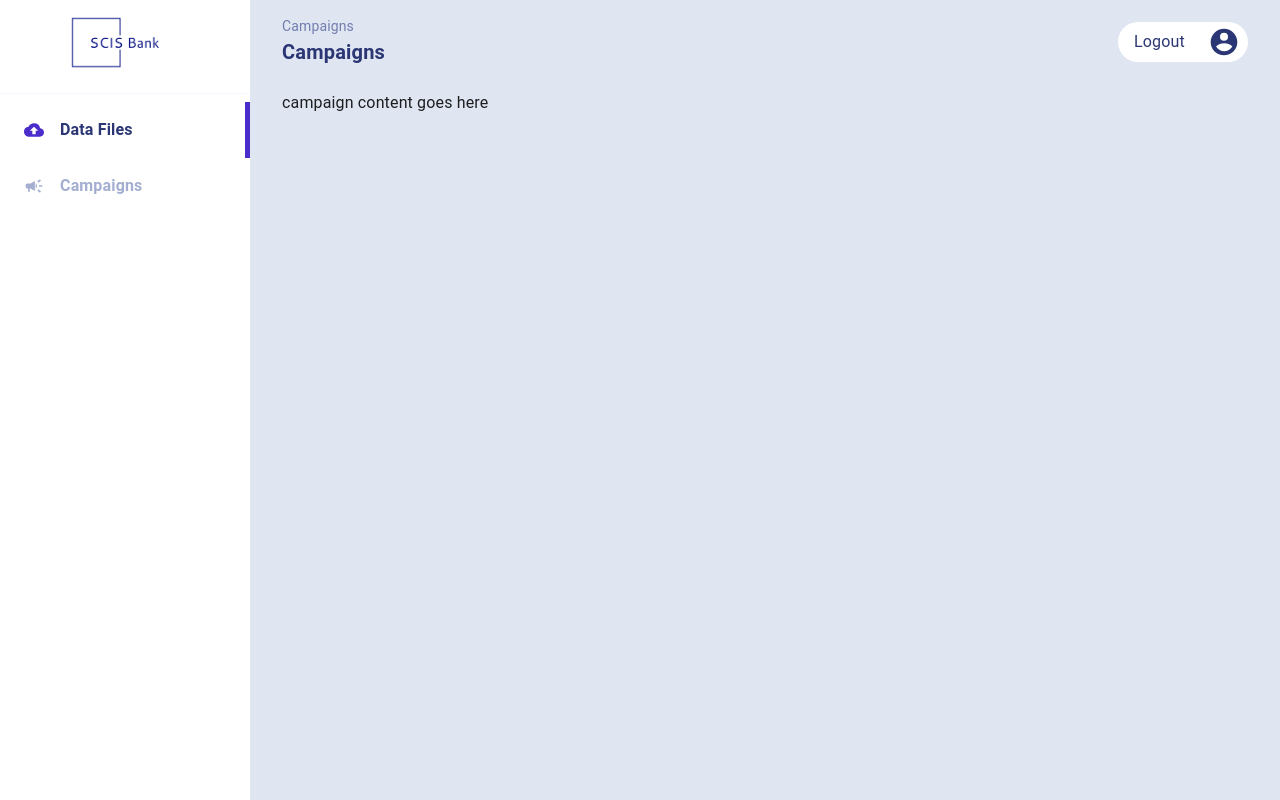
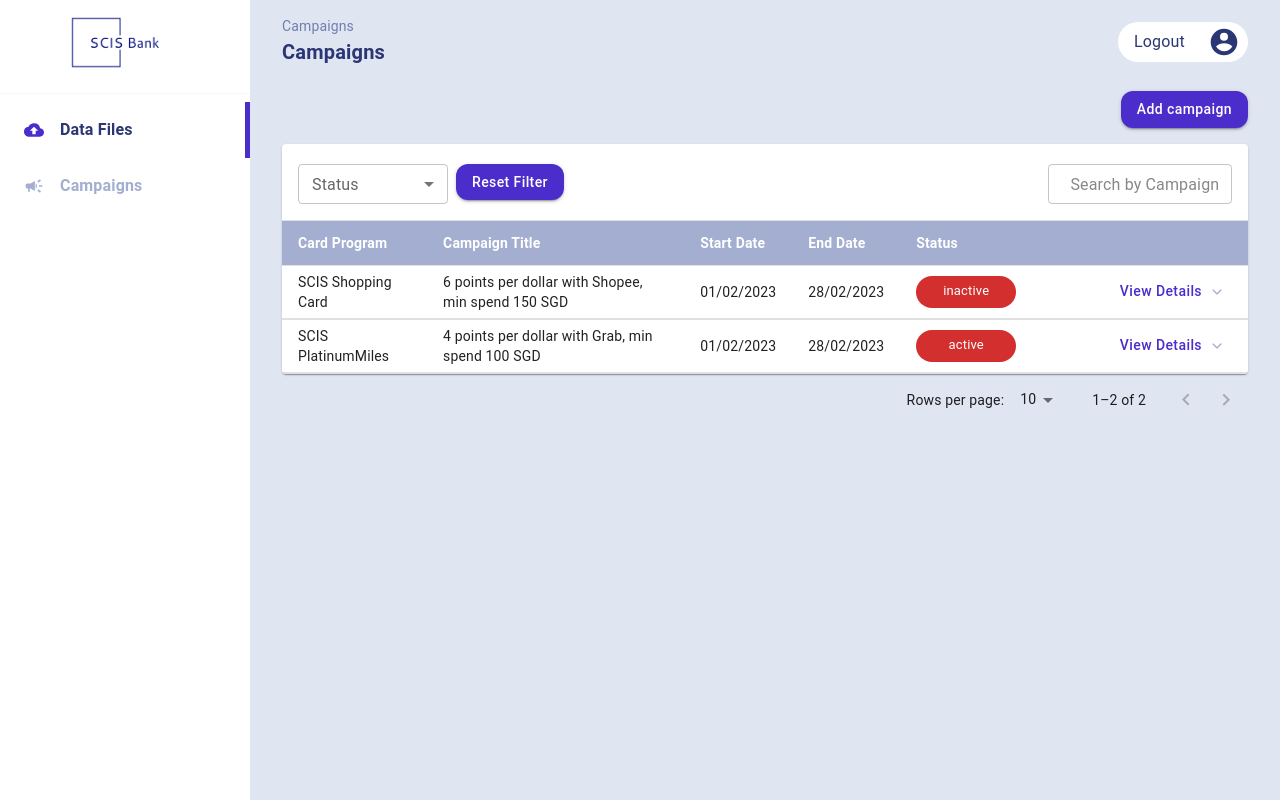
Before and after one commit to Spend-Transactions-Rewards-System/web-ui, a React (Create React App) app: page /campaigns in a window 1280 px wide. Built offline with nearby package versions, Linux system fonts and the light colour scheme.

Commit message:
Campaign
Started on campaign page

```diff
--- a/src/App.js
+++ b/src/App.js
@@ -10,6 +10,7 @@ import Campaigns from "./Pages/Campaigns/Campaigns";
 import Error404 from "./Pages/Error404/Error404";
 import UploadData from "./Pages/UploadData/UploadData";
 import Login from "./Pages/Login/Login";
+import AddCampaigns from "./Pages/Campaigns/AddCampaigns";
 
 function App() {
   return (
@@ -28,6 +29,7 @@ function App() {
               <Route path="/datafiles" element={<DataFiles />} />
               <Route path="/datafiles/upload" element={<UploadData />} />
               <Route path="/campaigns" element={<Campaigns />} />
+              <Route path="/campaigns/addcampaigns" element={<AddCampaigns />} />
             </Route>
           </Routes>
         </Router>
--- /dev/null
+++ b/src/Components/CollapsibleTable/NonCollapsibleTable.js
@@ -0,0 +1,109 @@
+import { useState } from "react";
+
+import {
+    Paper,
+    TableContainer,
+    Table,
+    TableHead,
+    TableRow,
+    TableCell,
+    TableBody,
+    TablePagination,
+} from "@mui/material";
+import _ from "lodash";
+
+import CampaignFilters from "../TableFilters/CampaignFilters";
+import Row from "./Row";
+import PointsActivityFilters from "../TableFilters/PointsActivityFilters";
+
+const NonCollapsibleTable = ({
+    columnNames,
+    mainData,
+    filter,
+    setFilter,
+    isDataFiles
+}) => {
+
+    const [page, setPage] = useState(0);
+    const [rowsPerPage, setRowsPerPage] = useState(10);
+
+    const emptyRows = page > 0 ? Math.max(0, (1 + page) * rowsPerPage - Object.keys(mainData).length) : 0;
+
+    return (
+        <>
+        <TableContainer component={Paper}>
+            <Table size="small">
+                <TableHead sx={{".MuiTableCell-root": {p: 2, pt: 2.5}}}>
+                    { isDataFiles
+                     ?  <CampaignFilters
+                            filter={filter}
+                            setFilter={setFilter}
+                        />
+                     : <PointsActivityFilters
+                            filter={filter}
+                            setFilter={setFilter}
+                        />
+                    }
+
+                </TableHead>
+                <TableBody>
+                <TableRow sx={{backgroundColor: "#A3AED0"}}>
+                    {_.map(columnNames, (aName) => {
+                        let name = aName;
+                        if (!isDataFiles && aName === "Balance") {
+                            if (filter["card"] === "SCIS Shopping") {
+                                name = "Points"
+                            } else if (filter["card"] === "SCIS Freedom") {
+                                name = "Cashback"
+                            } else if (filter["card"].includes("Miles")) {
+                                name = "Miles"
+                            }
+                        }
+
+                        return(
+                            <TableCell
+                                key={aName}
+                                align="left"
+                                sx={{color:"#FFFFFF", py: 1.5}}
+                            >
+                                <b>{name}</b>
+                            </TableCell>
+                        )})
+                    }
+                    <TableCell></TableCell>
+                </TableRow>
+                {_.map(mainData.slice(page * rowsPerPage, page * rowsPerPage + rowsPerPage), (aRow) => {
+                    return(
+                        <Row
+                            currRow={aRow}
+                            isDataFiles={isDataFiles}
+                            colSpan={columnNames.length + 1}
+                            key={aRow["id"]}
+                        />
+                    )
+                })}
+                {emptyRows > 0 && (
+                    <TableRow style={{ height: 45 * emptyRows }}>
+                        <TableCell colSpan={columnNames.length + 1} />
+                    </TableRow>
+                )}
+                </TableBody>
+            </Table>
+        </TableContainer>
+        <TablePagination
+            rowsPerPageOptions={[5, 10, 25]}
+            component="div"
+            count={Object.keys(mainData).length}
+            rowsPerPage={rowsPerPage}
+            page={page}
+            onPageChange={(event, newPage) => setPage(newPage)}
+            onRowsPerPageChange={(event) => {
+                setRowsPerPage(event.target.value);
+                setPage(0);
+            }}
+       />
+       </>
+    )
+}
+
+export default NonCollapsibleTable;
--- /dev/null
+++ b/src/Components/TableFilters/CampaignFilters.js
@@ -0,0 +1,88 @@
+import {
+    FormControl,
+    InputLabel,
+    MenuItem,
+    Select,
+    TableCell,
+    TableRow,
+    TextField,
+} from "@mui/material";
+import {
+    LocalizationProvider,
+    DatePicker
+} from '@mui/x-date-pickers';
+import _ from "lodash";
+import { AdapterMoment } from '@mui/x-date-pickers/AdapterMoment';
+import moment from "moment";
+
+import CustomButton from "../CustomButton/CustomButton";
+import SearchBar from "../SearchBar/SearchBar";
+
+const statusList ={
+        "Active": "active",
+        "Expired": "expired",
+        "Inactive": "inactive"
+    };
+
+const CampaignFilters = ({ filter, setFilter }) => {
+
+    const handleOnChange = (name, value) => {
+        let currValue = value;
+        if (name.includes("date")) {
+            currValue = moment(value).format("DD/MM/YYYY")
+        }
+        setFilter((state) => ({
+            ...state,
+            [name]: currValue
+        }));
+    }
+
+    return(
+        <>
+        <TableRow >
+            <TableCell colSpan={5} >
+            <FormControl size="small">
+                <InputLabel id="status">Status</InputLabel>
+                <Select
+                    name="status"
+                    label="Status"
+                    value={filter["status"]}
+                    sx={{width: "150px", mr: 1}}
+                    onChange={(event) => handleOnChange("status", event.target.value)}
+                >
+                    {_.map(statusList, (value, key) => {
+                        return(
+                        <MenuItem value={value} key={value}>{key}</MenuItem>
+                        )
+                    })}
+                </Select>
+            </FormControl>
+
+
+
+            <CustomButton
+                text="Reset Filter"
+                handleOnClick={() => {
+                    setFilter({
+                        status: "",
+                        search: ""
+                    })
+                }}
+            />
+
+            {/* insert search box here */}
+            </TableCell>
+            <TableCell colSpan={2}>
+                <SearchBar
+                    placeholder="Search by Campaign Title"
+                    handleOnChange={(event) => handleOnChange("search", event.target.value)}
+                />
+            </TableCell>
+        </TableRow>
+
+        </>
+
+    )
+}
+
+export default CampaignFilters;
--- /dev/null
+++ b/src/Pages/Campaigns/AddCampaigns.js
@@ -0,0 +1,9 @@
+import React from "react";
+
+const AddCampaigns = () => {
+    return (
+        <h1>addcampaigns page</h1>
+    );
+}
+
+export default AddCampaigns;
--- a/src/Pages/Campaigns/Campaigns.js
+++ b/src/Pages/Campaigns/Campaigns.js
@@ -1,7 +1,115 @@
+import { useState,useEffect } from "react";
+
+import { Box } from "@mui/material";
+import moment from "moment/moment";
+import _ from "lodash";
+
+import NonCollapsibleTable from "../../Components/CollapsibleTable/NonCollapsibleTable";
+import LoadingAnimation from "../../Components/LoadingAnimation/LoadingAnimation";
+import CustomButton from "../../Components/CustomButton/CustomButton";
+
+const columnNames = ["Card Program", "Campaign Title", "Start Date", "End Date", "Status"]
+
 const Campaigns = () => {
+
+    const [origData, setOrigData] = useState(null);
+    const [mainData, setMainData] = useState(null);
+    const [details, setDetails] = useState(null);
+    const [filter, setFilter] = useState({
+        status: ""
+    });
+
+    const formatData = () => {
+        let formatMain = []
+        let formatDetails = {}
+        _.map(data, (aRow) => {
+            formatMain.push({
+                    id: aRow["id"],
+                    cardProgram: aRow["cardProgram"],
+                    campaignTitle: aRow["campaignTitle"].charAt(0).toUpperCase() + aRow["campaignTitle"].slice(1),
+                    startDate: aRow["startDate"],
+                    endDate: aRow["endDate"],
+                    status: aRow["status"]
+                });
+
+            });
+        setMainData(formatMain);
+        setOrigData(formatMain);
+        setDetails(formatDetails);
+    }
+
+    const filterData = () => {
+        let data = origData;
+        if (filter["status"] === "completedReject") {
+            data = data.filter((item) => item.status.toLowerCase() === "completed" && item.rejected > 0);
+        } else if (filter["status"] === "completed") {
+            data = data.filter((item) => item.status.toLowerCase() === "completed" && item.rejected === 0);
+        } else if (filter["status"] !== "") {
+            data = data.filter((item) => item.status.toLowerCase() === filter["status"].toLowerCase());
+        } else if (filter["search"] !== "") {
+            data = data.filter((item) => item.campaignTitle.toLowerCase().includes(filter["search"].toLowerCase()));
+        }
+        setMainData(data);
+    }
+
+    useEffect(() => {
+        formatData(data);
+    }, [])
+
+    useEffect(() => {
+        if (mainData != null) {
+            filterData();
+        }
+    }, [filter])
+
     return (
-        <>campaign content goes here</>
+        <div>
+            <script>{document.title="Data Files"}</script>
+            {mainData === null || details === null ? <LoadingAnimation /> :
+            <>
+                <Box
+                    className="flexbox-flexEnd"
+                    sx={{mb: 2}}
+                >
+                    <CustomButton
+                        text="Add campaign"
+                        link="/campaigns/addcampaigns"
+                    />
+                </Box>
+                <NonCollapsibleTable
+                    columnNames={columnNames}
+                    mainData={mainData}
+                    details={details}
+                    filter={filter}
+                    setFilter={setFilter}
+                    isDataFiles={true}
+                />
+            </>
+            }
+        </div>
     )
 }
 
 export default Campaigns;
+
+const data = [
+    {
+        id: 1,
+        cardProgram: "SCIS Shopping Card",
+        campaignTitle: "6 points per dollar with Shopee, min spend 150 SGD",
+        startDate: "01/02/2023",
+        endDate: "28/02/2023",
+        status: "inactive",
+
+    },
+
+    {
+        id: 2,
+        cardProgram: "SCIS PlatinumMiles",
+        campaignTitle: "4 points per dollar with Grab, min spend 100 SGD ",
+        startDate: "01/02/2023",
+        endDate: "28/02/2023",
+        status: "active",
+
+    },
+]
```
